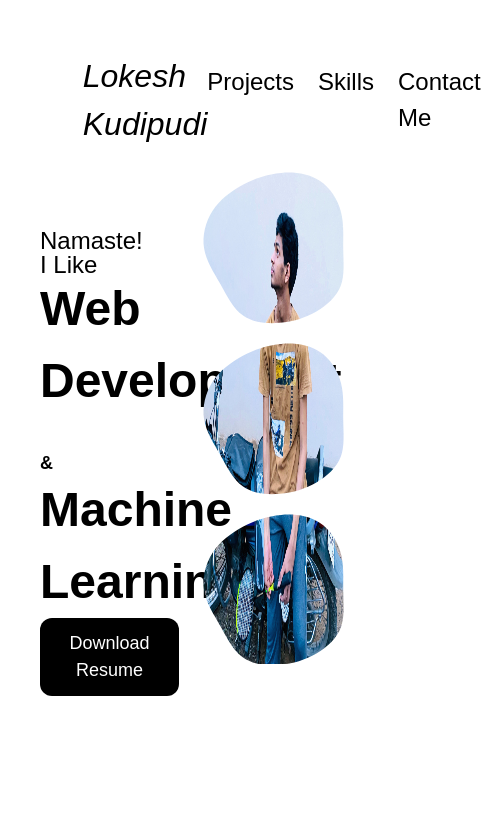
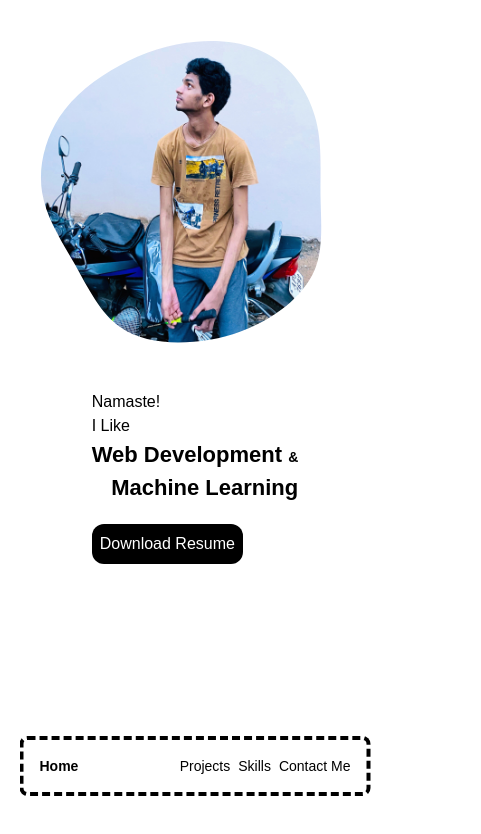
Before and after one commit to Lokesh-Kudipudi/portfolio, a React (Vite) app: page / in a window 390 px wide. Shown: the top 834 px of the page, 481 px wide, since content can reach past the window. Built offline with nearby package versions, Linux system fonts and the light colour scheme.

Commit message:
responsive design

```diff
--- a/src/Components/ContactField.jsx
+++ b/src/Components/ContactField.jsx
@@ -1,8 +1,8 @@
 function ContactField({ src, text, href }) {
   return (
     <div className="flex items-center gap-3">
-      <img className="h-[65px]" src={src} alt="email"></img>
-      <a href={href} target="_blank" rel="noreferrer">
+      <img className="h-[40px] md:h-[65px]" src={src} alt="email"></img>
+      <a href={href} className="text-sm" target="_blank" rel="noreferrer">
         {text}
       </a>
     </div>
--- a/src/Components/Header.jsx
+++ b/src/Components/Header.jsx
@@ -2,11 +2,16 @@ import { Link } from "react-router-dom";
 
 function Header() {
   return (
-    <nav className="mx-auto mt-3 flex w-3/4 items-center justify-between p-4 dark:text-white">
-      <Link to="/" className="underline-container text-[32px] italic">
-        Lokesh Kudipudi
-      </Link>
-      <div className="flex gap-6 text-[24px]">
+    <nav className="absolute bottom-12 left-1/2 flex w-[90%] translate-x-[-50%] items-center justify-between rounded-lg border-4 border-dashed border-black p-4 text-sm sm:static sm:mx-auto sm:my-3 sm:max-w-[1200px] sm:translate-x-0 sm:border-0">
+      <div className="underline-container">
+        <Link to="/" className="mobile font-bold">
+          Home
+        </Link>
+        <Link to="/" className="desktop italic sm:text-3xl md:text-4xl">
+          Lokesh Kudipudi
+        </Link>
+      </div>
+      <div className="flex gap-2 sm:text-lg md:gap-4 md:text-2xl">
         <Link className="underline-container" to="/projects">
           Projects
         </Link>
--- a/src/Components/Label.jsx
+++ b/src/Components/Label.jsx
@@ -2,7 +2,7 @@ function Label({ text, color }) {
   return (
     <span
       style={{ backgroundColor: color }}
-      className={`ml-1 rounded-full px-2 py-1 text-sm font-bold`}
+      className={`ml-1 rounded-full px-2 py-1 text-xs font-bold`}
     >
       {text}
     </span>
--- a/src/Components/Project.jsx
+++ b/src/Components/Project.jsx
@@ -10,18 +10,16 @@ function Project({
   colors,
 }) {
   return (
-    <div className="flex items-center gap-8 border-4 border-dashed border-black p-4">
-      <img className="h-[180px]" src={`${imagePath}`} alt="none" />
+    <div className="flex flex-col items-center gap-4 border-4 border-dashed border-black p-4 md:flex-row md:gap-8">
+      <img className="w-[200px]" src={`${imagePath}`} alt="none" />
       <div>
-        <h1 className="mb-3 text-[24px]">{projectName}</h1>
-
-        <p className="mb-[4px] flex items-center text-[18px]">
-          Tech Stack Used:
+        <h1 className="text-xl md:text-2xl">{projectName}</h1>
+        <div className="mb-2 p-1">
           {labels.map((label, i) => (
             <Label key={i} color={colors[i]} text={label}></Label>
           ))}
-        </p>
-        <p className="mb-[4px] leading-[1.15]">{projectDescription}</p>
+        </div>
+        <p className="mb-2 md:text-lg">{projectDescription}</p>
         <Link to={liveLink} className="ml-1 text-sky-500">
           Live Demo
         </Link>
--- a/src/Components/Skill.jsx
+++ b/src/Components/Skill.jsx
@@ -1,8 +1,8 @@
 function Skill({ imagePath, text }) {
   return (
-    <div className="skill flex h-[250px] w-[200px] flex-col items-center gap-2 rounded-2xl border-4 border-dashed border-black p-4 shadow-xl">
+    <div className="skill flex h-[150px] w-[125px] flex-col items-center gap-2 rounded-2xl border-4 border-dashed border-black p-6 shadow-xl md:h-[250px] md:w-[200px]">
       <img src={imagePath} alt="html"></img>
-      <h1 className="text-center font-mono text-3xl text-black">{text}</h1>
+      <h1 className="text-center font-mono text-base text-black">{text}</h1>
     </div>
   );
 }
--- a/src/Pages/ContactMe.jsx
+++ b/src/Pages/ContactMe.jsx
@@ -3,8 +3,8 @@ import ContactField from "../Components/ContactField";
 function ContactMe() {
   return (
     <section className="mx-auto flex h-[70vh] max-w-[1200px] items-center justify-center bg-white">
-      <div className="flex h-[350px] w-[750px] flex-col items-center gap-6 border-4 border-dashed border-black p-4">
-        <h1 className="underline-container text-[52px]">
+      <div className="flex w-[750px] flex-col items-center gap-6 border-4 border-dashed border-black py-6">
+        <h1 className="underline-container text-2xl md:text-[52px]">
           Let us get in touch!
         </h1>
         <div>
--- a/src/Pages/Homepage.jsx
+++ b/src/Pages/Homepage.jsx
@@ -18,22 +18,27 @@ function Homepage() {
   };
 
   return (
-    <section className="mx-auto grid h-[70vh] max-w-[1200px] grid-cols-2 dark:text-white">
-      <div className="flex flex-col justify-center p-4">
-        <p className="mb-[-12.5px] text-[24px]">Namaste!</p>
-        <p className="mb-[-10px] text-[24px]">I Like</p>
-        <p className="mb-[-15px] text-[48px] font-bold">
-          Web Development <span className="text-[18px]">&</span>
+    <section className="mx-auto flex max-w-[1200px] flex-col items-center sm:flex-row sm:justify-around xl:justify-between">
+      <div className="mobile">
+        <img src="DevImage.JPG" alt="dev" className="devImage h-[350px]" />
+      </div>
+      <div className="flex flex-col justify-center p-4 sm:text-xl xl:text-2xl">
+        <p>Namaste!</p>
+        <p>I Like</p>
+        <p className="text-[22px] font-bold sm:text-3xl xl:text-5xl">
+          Web Development <span className="text-sm sm:text-xs">&</span>
         </p>
-        <p className="text-right text-[48px] font-bold">Machine Learning </p>
+        <p className="mb-5 text-right text-[22px] font-bold sm:text-3xl xl:text-5xl">
+          Machine Learning
+        </p>
         <button
           onClick={handleDownload}
-          className="inline w-fit rounded-xl bg-black p-3 text-[18px] text-white dark:bg-white dark:text-black"
+          className="inline w-fit rounded-xl bg-black p-2 text-base text-white sm:p-3"
         >
           Download Resume
         </button>
       </div>
-      <div>
+      <div className="desktop">
         <img src="DevImage.JPG" alt="dev" className="devImage h-[500px]" />
       </div>
     </section>
--- a/src/Pages/Projects.jsx
+++ b/src/Pages/Projects.jsx
@@ -2,11 +2,11 @@ import Project from "../Components/Project";
 
 function Projects() {
   return (
-    <section className="mx-auto flex h-[70vh] max-w-[1200px] flex-col items-center gap-8">
-      <h1 className="underline-container w-[fit] text-4xl font-bold">
+    <section className="mx-auto flex max-w-[1200px] flex-col items-center">
+      <h1 className="underline-container mb-6 w-[fit] text-2xl font-bold">
         Here are my Projects!
       </h1>
-      <div className="flex flex-col gap-4 overflow-scroll p-4">
+      <div className="flex h-[65vh] flex-col gap-4 overflow-scroll p-6">
         <Project
           imagePath="project1.png"
           projectName="My Portifolio"
--- a/src/Pages/Skills.jsx
+++ b/src/Pages/Skills.jsx
@@ -3,14 +3,14 @@ import handleHover from "../utils/index";
 
 function Skills() {
   return (
-    <section className="mx-auto flex h-[70vh] max-w-[1200px] flex-col items-center gap-8">
-      <h1 className="underline-container text-4xl font-bold">
+    <section className="mx-auto flex max-w-[1200px] flex-col items-center gap-8">
+      <h1 className="underline-container text-2xl font-bold">
         These are my Skills!
       </h1>
       <div
         onMouseOver={(e) => handleHover(e, 0.5)}
         onMouseOut={(e) => handleHover(e, 1)}
-        className="skills grid grid-cols-4 gap-x-12 gap-y-6 overflow-scroll p-14"
+        className="skills grid h-[65vh] grid-cols-2 gap-x-4 gap-y-3 overflow-scroll p-6 sm:grid-cols-3 md:grid-cols-4 md:gap-x-12 md:gap-y-6"
       >
         <Skill imagePath="html.svg" text="HTML"></Skill>
         <Skill imagePath="css.svg" text="CSS"></Skill>
--- a/src/index.css
+++ b/src/index.css
@@ -28,6 +28,8 @@ section {
 
 .devImage {
   -webkit-mask-image: url("/blob.svg");
+  -webkit-mask-repeat: no-repeat;
+  /* -webkit-mask-size: cover; */
 }
 
 /* UnderlinedText.css */
@@ -54,3 +56,15 @@ section {
   transform: scaleX(1);
   transform-origin: bottom left;
 }
+
+@media (min-width: 640px) {
+  .mobile {
+    display: none;
+  }
+}
+
+@media (max-width: 640px) {
+  .desktop {
+    display: none;
+  }
+}
```
Also changed, not shown: public/home.svg (added).
